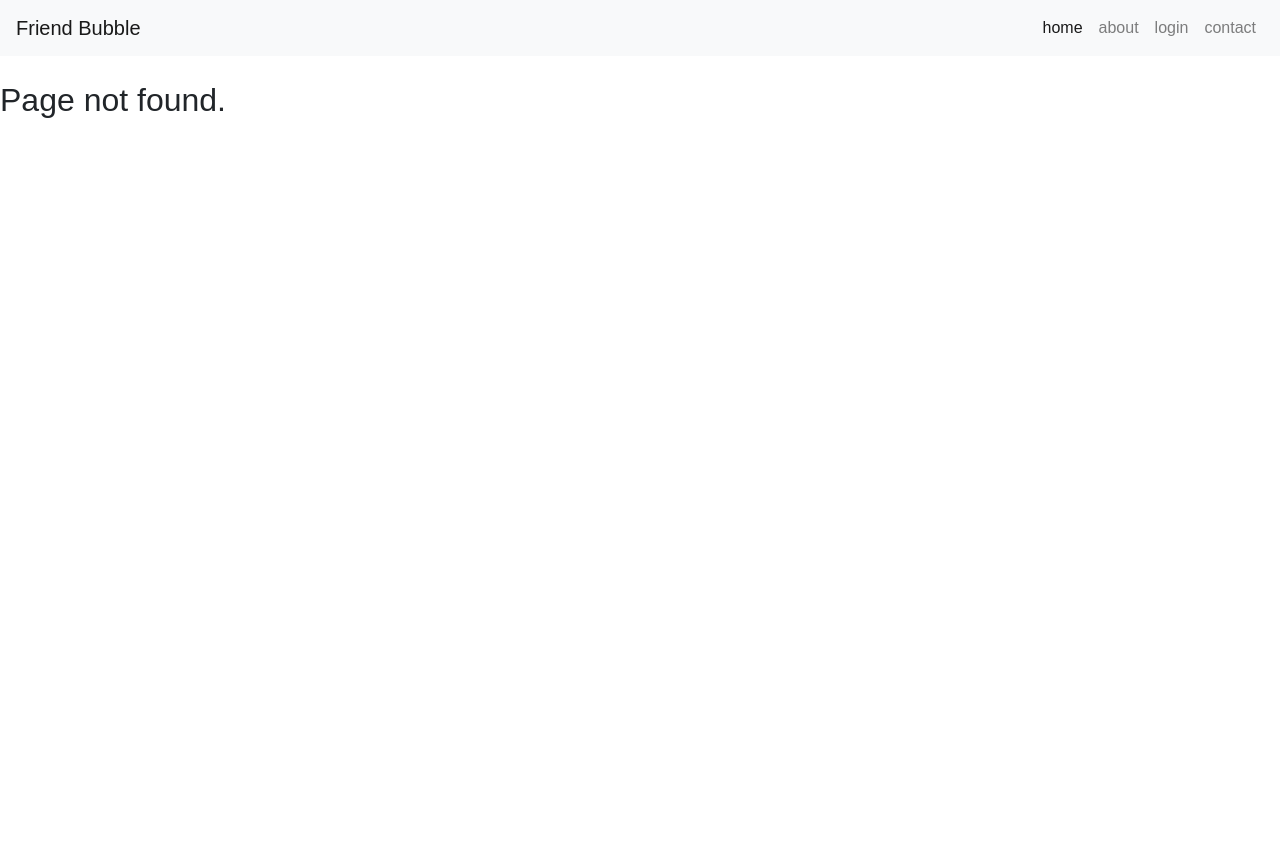
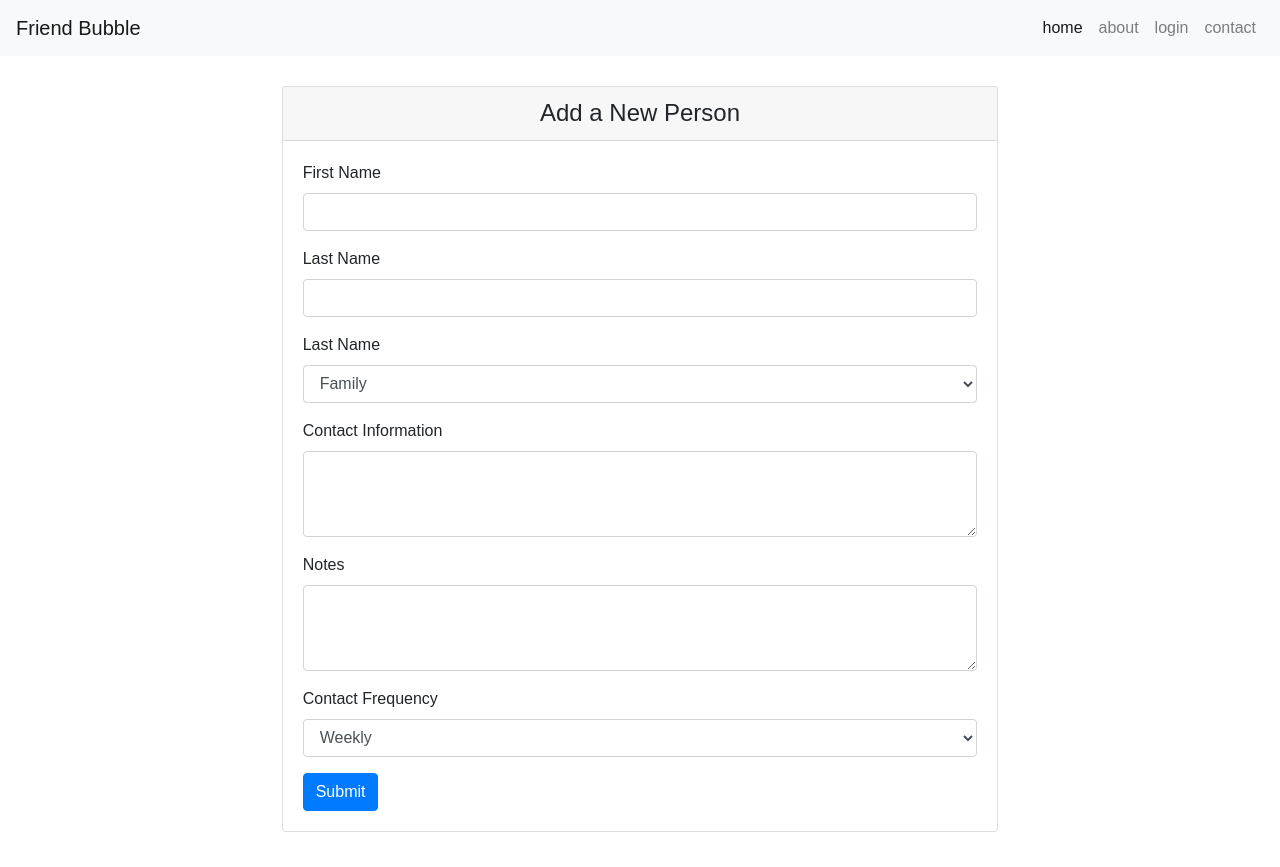
Before and after one commit to ektravel/friendBubble, a React (Create React App) app in the folder client/: page /addnew in a window 1280 px wide. Before the commit this address had no page. Before the commit the page ends 800 px from the top, so only its background shows below. Built offline with nearby package versions, Linux system fonts and the light colour scheme.

Commit message:
added new pages, AddNew form, updated routing

```diff
--- a/client/src/App.js
+++ b/client/src/App.js
@@ -5,7 +5,11 @@ import Landing from "./pages/Landing";
 import Login from "./pages/Login";
 import About from "./pages/About";
 import Contact from "./pages/Contact";
+import Groups from "./pages/Groups";
+import Plans from "./pages/Plans";
+import AddNew from "./pages/AddNew";
 import NotFound from "./pages/NotFound";
+import UserHomePage from "./pages/UserHomePage";
 import Nav from "./components/Nav";
 
 
@@ -20,6 +24,10 @@ const App = () => (
           <Route exact path="/about" component={About} />
           <Route exact path="/login" component={Login} />
           <Route exact path="/contact" component={Contact} />
+          <Route exact path="/groups" component={Groups} />
+          <Route exact path="/plans" component={Plans} />
+          <Route exact path="/addnew" component={AddNew}/>
+          <Route exact path="/userhomepage" component={UserHomePage}/>
           <Route component={NotFound} />
         </Switch>
       </div>
--- a/client/src/components/UserCards/UserCards.js
+++ b/client/src/components/UserCards/UserCards.js
@@ -8,16 +8,16 @@ const UserCards = () => (
       <div className="card-body">
         <h5 className="card-title">My Groups</h5>
         <p className="card-text">View your friend and family goups.</p>
-        <Link to="/">Dummy Link</Link>
+        <Link to="/groups">Groups</Link>
       </div>
     </div>
   </div>
   <div className="col-sm-4">
     <div className="card text-center">
       <div className="card-body">
-      <h5 className="card-title">My Activities</h5>
+      <h5 className="card-title">My Plans</h5>
         <p className="card-text">View your past and upcoming activities.</p>
-        <Link to="/">Dummy Link</Link>
+        <Link to="/plans">Plans</Link>
       </div>
     </div>
   </div>
@@ -26,7 +26,7 @@ const UserCards = () => (
       <div className="card-body">
       <h5 className="card-title">Add New</h5>
         <p className="card-text">Add a new friend or family member.</p>
-        <Link to="/">Dummy Link</Link>
+        <Link to="/addnew">Add New</Link>
       </div>
     </div>
   </div>
--- /dev/null
+++ b/client/src/pages/AddNew/AddNew.css
@@ -0,0 +1,4 @@
+#cardContainer{
+    margin-top: 30px;
+    margin-bottom: 35px;
+}
--- /dev/null
+++ b/client/src/pages/AddNew/AddNew.js
@@ -0,0 +1,69 @@
+import React, { Component } from "react";
+import "./AddNew.css";
+
+class AddNew extends Component {
+
+  state = {
+    firstName: "",
+    lastName: "",
+    relationship: "",
+    contact: "",
+    notes: "",
+    contactFrequency: ""
+  };
+
+  handleInputChange = event => {
+    const { name, value } = event.target;
+    this.setState({ [name]: value });
+  };
+
+  render() {
+    return (
+      <div className="row mx-auto justify-content-center" id="cardContainer">
+        <div className="col-md-7">
+          <div className="card">
+            <h4 className="card-header text-center">Add a New Person</h4>
+            <div className="card-body">
+              <form>
+                <div className="form-group">
+                  <label for="firstName">First Name</label>
+                  <input name="firstName" className="form-control" onChange={this.handleInputChange} value={this.state.firstName} />
+                </div>
+                <div className="form-group">
+                  <label for="lastName">Last Name</label>
+                  <input name="lastName" className="form-control" onChange={this.handleInputChange} value={this.state.lastName} />
+                </div>
+                <div className="form-group">
+                  <label for="relationship">Last Name</label>
+                  <select className="form-control" onChange={this.handleInputChange} value={this.state.relationship}>
+                    <option>Family</option>
+                    <option>Friend</option>
+                    <option>Acquaintance</option>
+                  </select>
+                </div>
+                <div className="form-group">
+                  <label for="contact">Contact Information</label>
+                  <textarea className="form-control" onChange={this.handleInputChange} value={this.state.contact} rows="3"></textarea>
+                </div>
+                <div className="form-group">
+                  <label for="notes">Notes</label>
+                  <textarea className="form-control" onChange={this.handleInputChange} value={this.state.notes} rows="3"></textarea>
+                </div>
+                <div className="form-group">
+                  <label for="contactFrequency">Contact Frequency</label>
+                  <select className="form-control" onChange={this.handleInputChange} value={this.state.contactFrequency}>
+                    <option>Weekly</option>
+                    <option>Monthly</option>
+                  </select>
+                </div>
+                <button type="submit" className="btn btn-primary">Submit</button>
+              </form>
+            </div>
+          </div>
+        </div>
+      </div>
+    );
+  }
+}
+
+export default AddNew;
--- /dev/null
+++ b/client/src/pages/AddNew/index.js
@@ -0,0 +1 @@
+export { default } from "./AddNew.js";
--- /dev/null
+++ b/client/src/pages/Groups/Groups.js
@@ -0,0 +1,9 @@
+import React from "react";
+
+const Groups = () => (
+    <div>
+      This is where user groups will be displayed.
+    </div>
+);
+
+export default Groups;
--- /dev/null
+++ b/client/src/pages/Groups/index.js
@@ -0,0 +1 @@
+export { default } from "./Groups.js";
--- a/client/src/pages/Login/Login.js
+++ b/client/src/pages/Login/Login.js
@@ -1,14 +1,12 @@
 import React, { Component } from "react";
 import axios from "axios";
-import ViewBlog from "../../components/ViewBlog";
-import UserCards from "../../components/UserCards";
 
 class Login extends Component {
 
   state = {
-    title: "",
-    body: "",
-    blogs: null
+    name: "",
+    email: "",
+    text: ""
   }
 
   handleInputChange = event => {
@@ -16,54 +14,28 @@ class Login extends Component {
     this.setState({ [name]: value });
   }
 
-  saveBlog = event => {
-    event.preventDefault();
-    console.log(this.state.title);
-    console.log(this.state.body);
-  }
-
-  postBlog = event => {
-    event.preventDefault();
-    const { title, body } = this.state;
-    axios.post("/api/blog", { title, body }).then(res => {
-      console.log(res);
-      this.setState({ title: "", body: "" }, () => {
-        console.log("Postblog finish");
-        this.refreshBlogs()
-      });
-    }
-    )
-  }
-
-  refreshBlogs() {
-    console.log("This should go!");
-    axios.get("/api/blog").then((res) => {
-      console.log(res);
-      this.setState({ blogs: res.data })
-    });
-  }
-
-  componentDidMount() {
-    this.refreshBlogs();
-  }
-
   render() {
     return (
       <div>
-        <UserCards />
         <form>
-          <input name="title" onChange={this.handleInputChange} value={this.state.title} />
-          <input name="body" onChange={this.handleInputChange} value={this.state.body} />
-          <button onClick={this.postBlog}>Submit</button>
+          <div className="form-group">
+            <label for="name">Your Name</label>
+            <input name="name" className="form-control" onChange={this.handleInputChange} value={this.state.name} />
+          </div>
+          <div className="form-group">
+            <label for="email">Your Email</label>
+            <input name="email" className="form-control" onChange={this.handleInputChange} value={this.state.email} />
+            <small id="emailHelp" class="form-text text-muted">We'll never share your email with anyone else.</small>
+          </div>
+          <div className="form-group">
+            <label for="text">Message</label>
+            <textarea className="form-control text" onChange={this.handleInputChange} value={this.state.text} rows="3"></textarea>
+            <button type="submit" className="btn btn-primary">Submit</button>
+          </div>
         </form>
-        {this.state.blogs ? <ViewBlog blogs={this.state.blogs} /> : null}
       </div>
-    );
+      );
+    }
   }
-}
-
-
-
-
 
 export default Login;
--- /dev/null
+++ b/client/src/pages/Plans/Plans.js
@@ -0,0 +1,9 @@
+import React from "react";
+
+const Plans = () => (
+    <div>
+      This is where user plans will be displayed.
+    </div>
+);
+
+export default Plans;
--- /dev/null
+++ b/client/src/pages/Plans/index.js
@@ -0,0 +1 @@
+export { default } from "./Plans.js";
--- /dev/null
+++ b/client/src/pages/UserHomePage/UserHomePage.js
@@ -0,0 +1,65 @@
+import React, { Component } from "react";
+import axios from "axios";
+import ViewBlog from "../../components/ViewBlog";
+import UserCards from "../../components/UserCards";
+
+class UserHomePage extends Component {
+
+  state = {
+    title: "",
+    body: "",
+    blogs: null
+  }
+
+  handleInputChange = event => {
+    const { name, value } = event.target;
+    this.setState({ [name]: value });
+  }
+
+  saveBlog = event => {
+    event.preventDefault();
+    console.log(this.state.title);
+    console.log(this.state.body);
+  }
+
+  postBlog = event => {
+    event.preventDefault();
+    const { title, body } = this.state;
+    axios.post("/api/blog", { title, body }).then(res => {
+      console.log(res);
+      this.setState({ title: "", body: "" }, () => {
+        console.log("Postblog finish");
+        this.refreshBlogs()
+      });
+    }
+    )
+  }
+
+  refreshBlogs() {
+    console.log("This should go!");
+    axios.get("/api/blog").then((res) => {
+      console.log(res);
+      this.setState({ blogs: res.data })
+    });
+  }
+
+  componentDidMount() {
+    this.refreshBlogs();
+  }
+
+  render() {
+    return (
+      <div>
+        <UserCards />
+        <form>
+          <input name="title" onChange={this.handleInputChange} value={this.state.title} />
+          <input name="body" onChange={this.handleInputChange} value={this.state.body} />
+          <button onClick={this.postBlog}>Submit</button>
+        </form>
+        {this.state.blogs ? <ViewBlog blogs={this.state.blogs} /> : null}
+      </div>
+    );
+  }
+}
+
+export default UserHomePage;
--- /dev/null
+++ b/client/src/pages/UserHomePage/index.js
@@ -0,0 +1 @@
+export { default } from "./UserHomePage.js";
```
